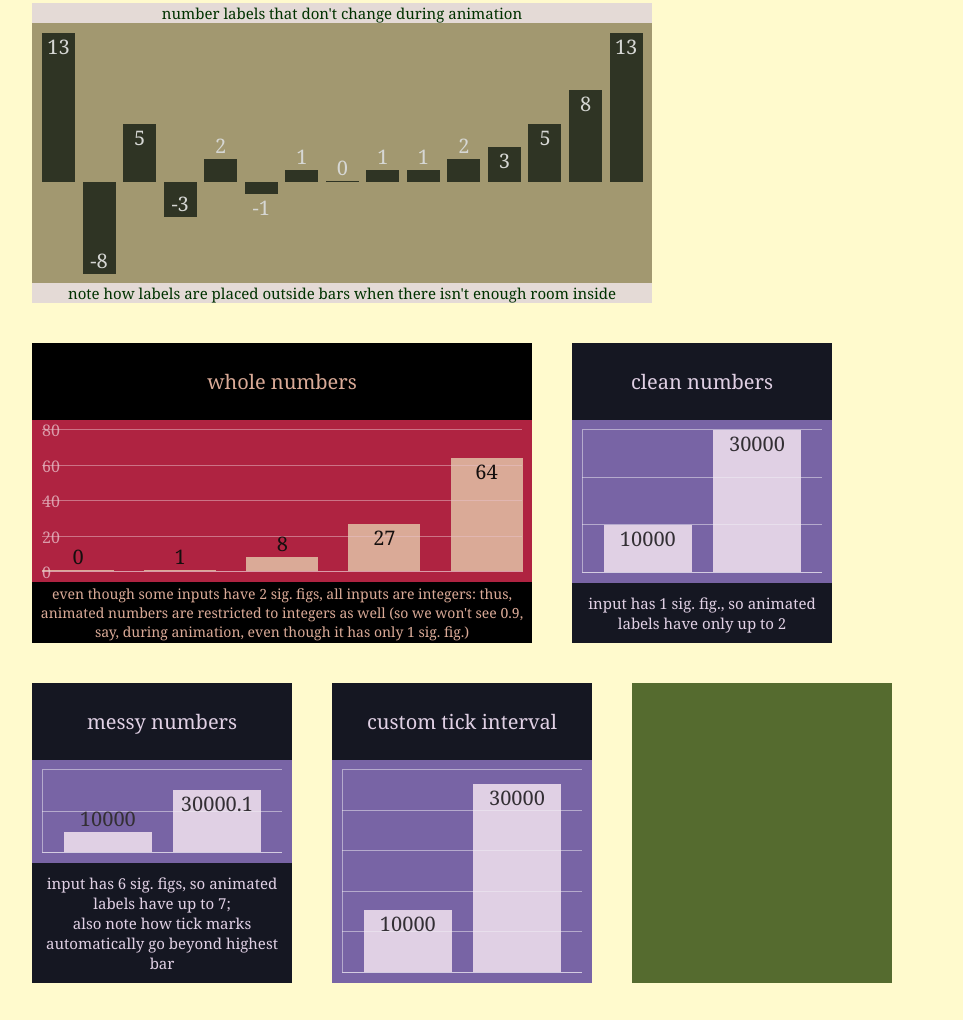
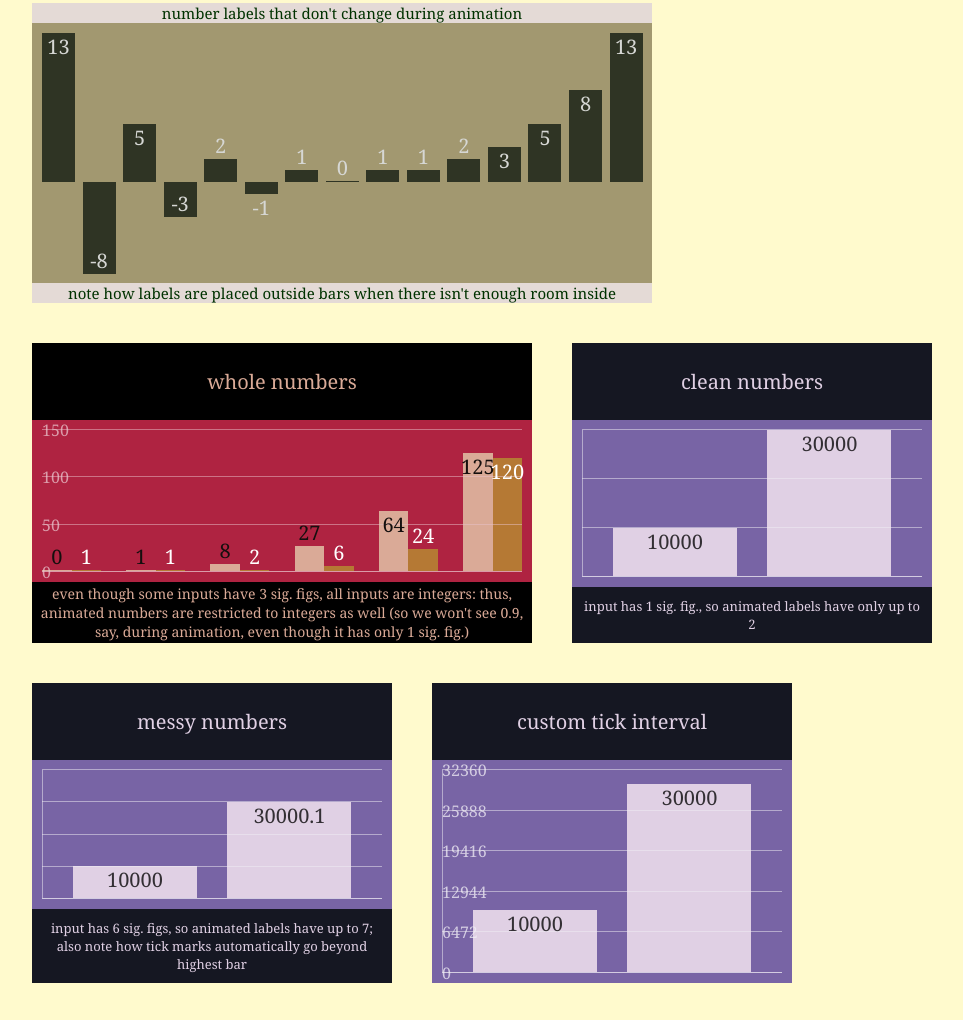
Before and after one commit to TheophileMot/barchart, a website: page index.html in a window 1280 px wide. Shown: the part 1100-2120 px from the top of the page, without its empty margins (88-1051 px from the left). Drawn offline with Linux system fonts and the light colour scheme.

Commit message:
minor clean up

```diff
--- a/barchart.js
+++ b/barchart.js
@@ -1,28 +1,81 @@
+// ----------
+//  examples
+// ----------
 $( document ).ready(function() {
   drawBarChart([[1, 1, 2, 2, 3, 3], [2, 3, 1, 3, 1, 2], [3, 2, 3, 1, 2, 1], ['armadillo', 'barracuda', 'chinchilla', 'dolphin', 'echidna', 'falcon']], {animateBars: false, title: 'labels for data groups', caption: 'note how each label\'s bounding box coincides with the group of bars', barGroupGapRatio: 0.85, backgroundColour: 'rgb(50,35,130)', displayHeightLabels: false}, '#chart0');
-  drawBarChart([[19, 17, [4, 'rgb(50, 0, 0']], [20, 13.4, [7, 'rgb(120, 120, 0)']], [33, 15, [5, 'rgb(80, 70, 30)']], [15, 16, 17], ['great', 'good', 'pretty bad']], {animateBars: false, defaultBarColour: 'rgb(250, 150, 175)', displayHeightLabels: false, caption: 'multiple data series;<br>just one colour, except where overridden', displayTicks: true}, '#chart1');
+  drawBarChart([[19, 17, [4, 'rgb(150, 0, 0']], [20, 13.4, [7, 'rgb(210, 210, 0)']], [33, 15, [5, 'rgb(180, 170, 60)']], [15, 16, 17], ['great', 'good', 'pretty bad']], {animateBars: false, defaultBarColour: 'rgb(250, 150, 175)', displayHeightLabels: false, caption: 'multiple data series;<br>just one colour, except where overridden;<br>gaps within groups (i.e., barGapRatio < 1)', displayTicks: true, barGapRatio: 0.8}, '#chart1');
 
   drawBarChart([[1, 2, 3]], {caption: 'you won\'t see this'}, '#chart2');  // this chart will get erased by the next one
-  drawBarChart([[-8, -13, -5, -2, -19, -3, -1, -4]], {displayHeightLabels: false, displayAxes: false, padding: 5, barGroupGapRatio: 0.000001, caption: '<p>previous chart here was automatically erased (see source)</p><p>and now there are some very slow thin lines: bar-to-gap ratio is <em>almost</em> 0</p>', captionSize: 15, captionPadding: 1, animationLength: 20000, randomSpeed: true}, '#chart2');
+  drawBarChart([[-8, -13, -5, -2, -19, -3, -1, -4], ['1940', '1950', '1960', '1970', '1980', '1990', '2000', '2010']], {displayHeightLabels: false, displayAxes: false, padding: 25, barGroupGapRatio: 0.000001, caption: '<p>previous chart here was automatically erased (see source)</p><p>and now there are some very slow thin lines: bar-to-gap ratio is <em>almost</em> 0</p>', captionSize: 15, captionPadding: 1, animationLength: 20000, randomSpeed: true}, '#chart2');
+  drawBarChart([[1, 7, 0, 1, 2, 5, -10, 8, [18, 'rgb(200, 250, 10)'], 2], ['', '', '', '', '', '', '', '', '😖', '']], {title: 'quick animation', titleSize: 15, titlePadding: 5, displayTicks: true, displayTickLabels: true, barGroupGapRatio: 0.9, backgroundColourInherit: true, displayHeightLabels: false, caption: 'background colour inherited from page CSS (as opposed to bar chart defaults);<br>one of the bars has a custom colour;<br>background colour of data labels is set to fully transparent', animationLength: 500, dataLabelBackgroundColour: 'rgba(0,0,0,0)'}, '#chart3');
 
-  drawBarChart([[1, 7, 0, 1, 2, 5, -10, 8, [18, 'rgb(200, 250, 10)'], 2], ['', '', '', '', '', '', '', '', '😖', '']], {title: 'quick animation', titleSize: 15, titlePadding: 5, displayTickLabels: true, barGroupGapRatio: 0.9, backgroundColourInherit: true, displayHeightLabels: false, caption: 'background colour inherited from page CSS (as opposed to bar chart defaults);<br>one of the bars has a custom colour;<br>background colour of data labels is set to fully transparent', animationLength: 500, dataLabelBackgroundColour: 'rgba(0,0,0,0)'}, '#chart3');
   drawBarChart([[13, -8, 5, -3, 2, -1, 1, 0, 1, 1, 2, 3, 5, 8, 13]], {backgroundColour: 'rgb(162, 152, 112)', displayAxes: false, barGroupGapRatio: 0.8, animateHeightLabels: false, title: 'number labels that don\'t change during animation', caption:'note how labels are placed outside bars when there isn\'t enough room inside', captionPadding: 0, titleSize: 15, titlePadding: 0, titleColour: 'rgb(0,50,0)'}, '#chart4');
+  drawBarChart([[0, 1, 8, 27, 64, 125], [1, 1, 2, 6, 24, 120]], {title: 'whole numbers', caption: 'even though some inputs have 3 sig. figs, all inputs are integers: thus, animated numbers are restricted to integers as well (so we won\'t see 0.9, say, during animation, even though it has only 1 sig. fig.)', captionSize: 14, captionPadding: 2, displayTicks: true, backgroundColour: 'rgb(175, 35, 65)', displayYAxis: false, displayTickLabels: true}, '#chart5');
 
-  drawBarChart([[0, 1, 8, 27, 64]], {title: 'whole numbers', caption: 'even though some inputs have 2 sig. figs, all inputs are integers: thus, animated numbers are restricted to integers as well (so we won\'t see 0.9, say, during animation, even though it has only 1 sig. fig.)', captionSize: 14, captionPadding: 2, displayTicks: true, backgroundColour: 'rgb(175, 35, 65)', displayYAxis: false, displayTickLabels: true}, '#chart5');
-  drawBarChart([[10000, 30000]], {title: 'clean numbers', caption: 'input has 1 sig. fig., so animated labels have only up to 2', backgroundColour: 'rgb(120, 100, 165)', barGroupGapRatio: 0.8, displayTicks: true}, '#chart6');
-  drawBarChart([[10000, 30000.1]], {title: 'messy numbers', caption: 'input has 6 sig. figs, so animated labels have up to 7;<br>also note how tick marks automatically go beyond highest bar', backgroundColour: 'rgb(120, 100, 165)', barGroupGapRatio: 0.8, displayTicks: true}, '#chart7');
-  drawBarChart([[10000, 30000]], {title: 'custom tick interval', caption: '', animateBars: false, tickInterval: 6472, backgroundColour: 'rgb(120, 100, 165)', barGroupGapRatio: 0.8, displayTicks: true}, '#chart8');
+  drawBarChart([[10000, 30000]], {title: 'clean numbers', caption: 'input has 1 sig. fig., so animated labels have only up to 2', captionSize: 13, backgroundColour: 'rgb(120, 100, 165)', barGroupGapRatio: 0.8, displayTicks: true}, '#chart6');
+  drawBarChart([[10000, 30000.1]], {title: 'messy numbers', caption: 'input has 6 sig. figs, so animated labels have up to 7;<br>also note how tick marks automatically go beyond highest bar', captionSize: 13, backgroundColour: 'rgb(120, 100, 165)', barGroupGapRatio: 0.8, displayTicks: true}, '#chart7');
+  drawBarChart([[10000, 30000]], {title: 'custom tick interval', caption: '', animateBars: false, tickInterval: 6472, displayTickLabels: true, backgroundColour: 'rgb(120, 100, 165)', barGroupGapRatio: 0.8, displayTicks: true}, '#chart8');
 
-  drawBarChart([Array(10).fill(100)], {title: 'and they\'re off!', caption: 'The labels and heights of each bar grow at the same random rate.<br>A cute effect.', backgroundColour: 'rgb(162, 146, 122)', displayAxes: false, randomSpeed: true}, '#chart10');
-  drawBarChart([Array(10).fill(100)], {title: 'and they\'re off?', caption: 'The labels and heights of each bar grow at different random rates.<br>A precious effect, not to be overused.', backgroundColour: 'rgb(164, 132, 110)', displayAxes: false, randomBarSpeed: true, randomHeightLabelSpeed: true}, '#chart11');
+  drawBarChart([Array(10).fill(100)], {title: 'and they\'re off!', caption: 'The labels and heights of each bar grow at the same random rate.<br>A cute effect.', backgroundColour: 'rgb(162, 146, 122)', displayAxes: false, randomSpeed: true}, '#chart9');
+  drawBarChart([Array(10).fill(100)], {title: 'and they\'re off?', caption: 'The labels and heights of each bar grow at different random rates.<br>A precious effect, not to be overused.', backgroundColour: 'rgb(164, 132, 110)', displayAxes: false, randomBarSpeed: true, randomHeightLabelSpeed: true}, '#chart10');
 
-  drawBarChart([[1, 2, 3, 2, 3, 1, 3, 2, 3, 1, 2, 1, 3, 1, 3, 2, 3, 1, 2, 1, 2, 3, 2, 1, 3, 1, 2, 1, 3, 1, 3, 2, 3, 1, 2, 1, 2, 3, 2, 1, 2, 3, 1, 3, 2, 3, 2, 1, 3, 1, 2, 1, 2, 3, 2, 1, 3, 1, 2, 1, 3, 1, 3, 2], ['here are some notes', 'and additional information', 'but it won\'t be displayed']], {backgroundColour: 'rgb(60, 180, 140)', barGapRatio: 1, barGroupGapRatio: 1, padding: 0, animateBars: false, displayHeightLabels: false, displayDataLabels: false, caption: 'data labels are hidden (see source)'}, '#chart12');
-  drawBarChart([[1, 2, 3, 4, 5, 6, 7, [8, 'cornflowerblue'], 9, 10]], {title: 'the perils of user customization', titleColour: 'rgb(250, 0, 0)', titleBackgroundColour: 'rgb(0, 150, 0)', titleSize: 25, caption: 'when in doubt, trust the default settings', captionColour: 'rgb(200,230,240)', captionBackgroundColour: 'rgb(240,230,220)', captionSize: 6, defaultBarColour: 'rgb(0,0,30)', heightLabelColourFunction:()=>'rgb('+Math.random()*255+','+Math.random()*255+','+Math.random()*255+')', backgroundColour: 'rgb(24, 12, 30)', randomBarSpeed: true, randomHeightLabelSpeed: true}, '#chart13');
-  drawBarChart([[7, 3, 2, 1, -1], [3, 1, 5, -2, 1], [1, 2, 3, 4, 5]], {backgroundColour: 'rgb(255, 255, 0)', title: 'extreme colours like pure yellow are often hard to work with...', caption: '...but the default settings still do a decent job', displayTicks: true}, '#chart14');
+  drawBarChart([[1, 2, 3, 2, 3, 1, 3, 2, 3, 1, 2, 1, 3, 1, 3, 2, 3, 1, 2, 1, 2, 3, 2, 1, 3, 1, 2, 1, 3, 1, 3, 2, 3, 1, 2, 1, 2, 3, 2, 1, 2, 3, 1, 3, 2, 3, 2, 1, 3, 1, 2, 1, 2, 3, 2, 1, 3, 1, 2, 1, 3, 1, 3, 2], ['here are some notes', 'and additional information', 'but it won\'t be displayed']], {backgroundColour: 'rgb(60, 180, 140)', barGapRatio: 1, barGroupGapRatio: 1, padding: 0, animateBars: false, displayHeightLabels: false, displayDataLabels: false, caption: 'data labels are hidden (see source)'}, '#chart11');
+  drawBarChart([[1, 2, 3, 4, 5, 6, 7, [8, 'cornflowerblue'], 9, 10]], {title: 'the perils of user customization', titleColour: 'rgb(250, 0, 0)', titleBackgroundColour: 'rgb(0, 150, 0)', titleSize: 25, caption: 'when in doubt, trust the default settings', captionColour: 'rgb(200,230,240)', captionBackgroundColour: 'rgb(240,230,220)', captionSize: 6, defaultBarColour: 'rgb(0,0,30)', heightLabelColourFunction:()=>'rgb('+Math.random()*255+','+Math.random()*255+','+Math.random()*255+')', backgroundColour: 'rgb(24, 12, 30)', randomBarSpeed: true, randomHeightLabelSpeed: true}, '#chart12');
+  drawBarChart([[7, 3, 2, 1, -1], [3, 1, 5, -2, 1], [1, 2, 3, 4, 5]], {backgroundColour: 'rgb(255, 255, 0)', title: 'extreme colours like pure yellow are often hard to work with...', caption: '...but the default settings still do a decent job', displayTicks: true}, '#chart13');
 
-  drawBarChart([[37, 97, 71, 53]], {title: 'prime locations', caption: 'height labels in middle of bar', displayTicks: true, backgroundColour: 'rgb(135, 55, 65)', heightLabelPos: 'middle'}, '#chart15');
-  drawBarChart([[37, [97, 'rgb(2, 30, 35)'], 71, 53]], {title: 'low', caption: 'height labels along x-axis', displayTicks: true, backgroundColour: 'rgb(35, 135, 65)', heightLabelPos: 'axis'}, '#chart16');
+  drawBarChart([[37, 97, 71, 53]], {title: 'prime locations', caption: 'height labels in middle of bar', displayTicks: true, backgroundColour: 'rgb(135, 55, 65)', heightLabelPos: 'middle'}, '#chart14');
+  drawBarChart([[37, [97, 'rgb(2, 30, 35)'], 71, 53]], {title: 'low', caption: 'height labels along x-axis', displayTicks: true, backgroundColour: 'rgb(35, 135, 65)', heightLabelPos: 'axis'}, '#chart15');
 });
+
+function drawBarChart(data, options, element) {
+  // data:
+  //   [ [series 1], [series 2], ..., [series n], ([labels]) ]
+  //   each element of a series should be a number or a two-element array [n, col] with a number and custom colour
+  //   if any series starts with a string, it is assumed to be an array of labels for the data groups
+  //
+  // options: an object with any of the following:
+  //   barGroupGapRatio: 0.7,              // ratio of (width of bar group) to (gap separating groups)
+  //   barGapRatio: 1,                     // within a group, ratio of (width of bar) to (gap separating bars). At 1, there is no space between bars.
+  //   padding: 10,
+  //   backgroundColourInherit: false,
+  //   backgroundColour: 'rgb(60, 120, 180)',
+  //   defaultBarColour: 'auto',
+  //   displayAxes: true,                  // overrides next two options
+  //   displayXAxis: true,
+  //   displayYAxis: true,
+  //   displayTicks: false,
+  //   displayTickLabels: false,
+  //   tickInterval: 'auto',
+  //   displayHeightLabels: true,
+  //   heightLabelPos: 'end',             // 'end', 'middle', or 'axis'
+  //   displayDataLabels: true,
+  //   dataLabelBackgroundColour: 'auto',
+  //   heightLabelColourFunction: 'auto', // user can supply their own function depending on bar colour and chart background: (barCol, bgCol) => labelCol
+  //   animateBars: true,
+  //   animateHeightLabels: true,
+  //   animationLength: 2000,
+  //   randomSpeed: false,                 // when true, bars and height labels grow at same (random) speed...
+  //   randomBarSpeed: false,              // ... whereas this line and the next make independent random speeds
+  //   randomHeightLabelSpeed: false,
+  //   title: '',
+  //   titleSize: 20,
+  //   titleColour: 'auto',
+  //   titleBackgroundColour: 'auto',
+  //   titlePadding: 25,
+  //   caption: '',
+  //   captionSize: 15,
+  //   captionColour: 'auto',
+  //   captionBackgroundColour: 'auto',
+  //   captionPadding: 10,
+  //
+  // element:
+  //   a DOM element
+
+  let barChart = new BarChart(data, options, element);
+  $( element ).prop('barChart', barChart);
+
+  barChart.draw();
+}
 
 const BAR_CHART_DEFAULTS = {
   barGroupGapRatio: 0.7,              // bar groups slightly wider than gaps
@@ -267,7 +320,7 @@ class BarChart {
 
   drawAxes() {
     const LUM_DIFF = 0.25;
-    let axisColour = this.contrastingShade($( this.element ).css('background-color'), LUM_DIFF);
+    let axisColour = this.contrastingShade(this.backgroundColour, LUM_DIFF);
 
     // x-axis
     if (this.displayXAxis) {
@@ -301,7 +354,7 @@ class BarChart {
   drawTicks() {
     const LUM_DIFF = 0.5;
     // make semi-transparent lines
-    let tickColour = this.transparentColour(this.contrastingShade($( this.element ).css('background-color'), LUM_DIFF), 0.5);
+    let tickColour = this.transparentColour(this.contrastingShade(this.backgroundColour, LUM_DIFF), 0.5);
 
     if (this.displayTicks) {
       for (let i = this.minTickIndex; i <= this.maxTickIndex; i++) {
@@ -322,7 +375,7 @@ class BarChart {
   drawTickLabels() {
     const LUM_DIFF = 0.5;
     // make partially transparent labels
-    let tickLabelColour = this.transparentColour(this.contrastingShade($( this.element ).css('background-color'), LUM_DIFF), 0.75);
+    let tickLabelColour = this.transparentColour(this.contrastingShade(this.backgroundColour, LUM_DIFF), 0.75);
 
     if (this.displayTickLabels) {
       for (let i = this.minTickIndex; i <= this.maxTickIndex; i++) {
@@ -330,11 +383,10 @@ class BarChart {
         let tickLabelOptions = {
           position: 'absolute',
           left: this.padding,
-          //bottom: this.yTransform(i * this.tickInterval),
           color: tickLabelColour,
         };
         let label = this.createRectangle(tickLabelId, tickLabelOptions, i * this.tickInterval);
-        label.css('bottom', this.yTransform(i * this.tickInterval) - 0.5 * label.height());
+        label.css('bottom', this.yTransform(i * this.tickInterval) - 0.5 * label.height()); // centre label vertically at height of grid line
       }
     }
   }
@@ -854,15 +906,3 @@ class BarChart {
     return this.shiftLuminance(rgb, targetLum);
   }
 }
-
-function drawBarChart(data, options, element) {
-  // data:
-  //   [ {x, height, colour}, ... ]
-  // options:
-  //   {defaultColour, barWidth, }
-
-  let barChart = new BarChart(data, options, element);
-  $( element ).prop('barChart', barChart);
-
-  barChart.draw();
-}
--- a/index.html
+++ b/index.html
@@ -24,20 +24,19 @@
     <span class='barChart' id='chart4' style='position: relative; width:620px; height:300px;'></span>
     <span class='barChart' id='chart5' style='position: relative; width:500px; height:300px;'></span>
 
-    <span class='barChart' id='chart6' style='position: relative; width:260px; height:300px;'></span>
-    <span class='barChart' id='chart7' style='position: relative; width:260px; height:300px;'></span>
-    <span class='barChart' id='chart8' style='position: relative; width:260px; height:300px;'></span>
-    <span class='barChart' id='chart9' style='position: relative; width:260px; height:300px;'></span>
+    <span class='barChart' id='chart6' style='position: relative; width:360px; height:300px;'></span>
+    <span class='barChart' id='chart7' style='position: relative; width:360px; height:300px;'></span>
+    <span class='barChart' id='chart8' style='position: relative; width:360px; height:300px;'></span>
 
+    <span class='barChart' id='chart9' style='position: relative; width:560px; height:300px;'></span>
     <span class='barChart' id='chart10' style='position: relative; width:560px; height:300px;'></span>
-    <span class='barChart' id='chart11' style='position: relative; width:560px; height:300px;'></span>
 
+    <span class='barChart' id='chart11' style='position: relative; width:360px; height:300px;'></span>
     <span class='barChart' id='chart12' style='position: relative; width:360px; height:300px;'></span>
     <span class='barChart' id='chart13' style='position: relative; width:360px; height:300px;'></span>
-    <span class='barChart' id='chart14' style='position: relative; width:360px; height:300px;'></span>
 
+    <span class='barChart' id='chart14' style='position: relative; width:560px; height:300px;'></span>
     <span class='barChart' id='chart15' style='position: relative; width:560px; height:300px;'></span>
-    <span class='barChart' id='chart16' style='position: relative; width:560px; height:300px;'></span>
   </div>
 </body>
 </html>
```
Also changed, not shown: README.md (added).
